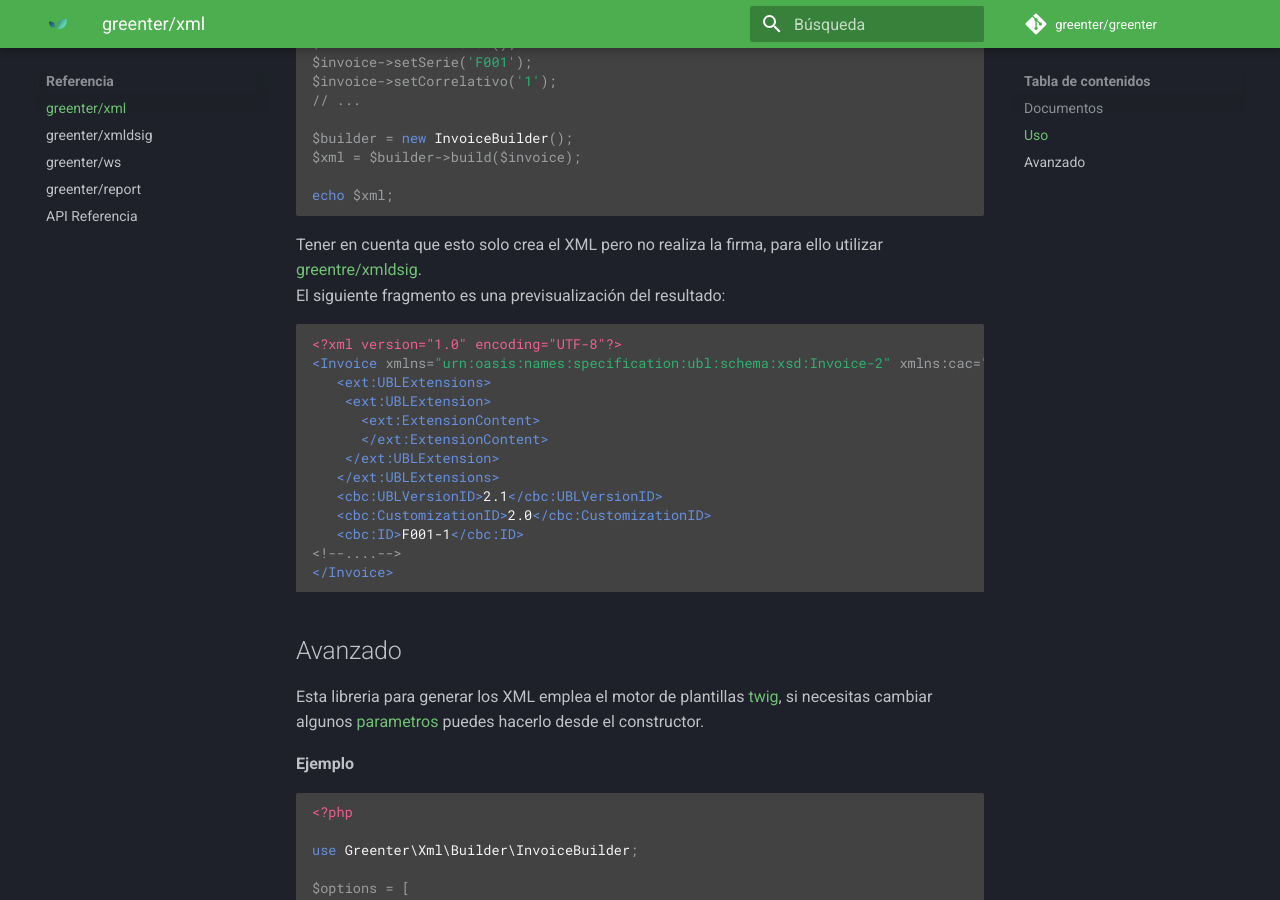
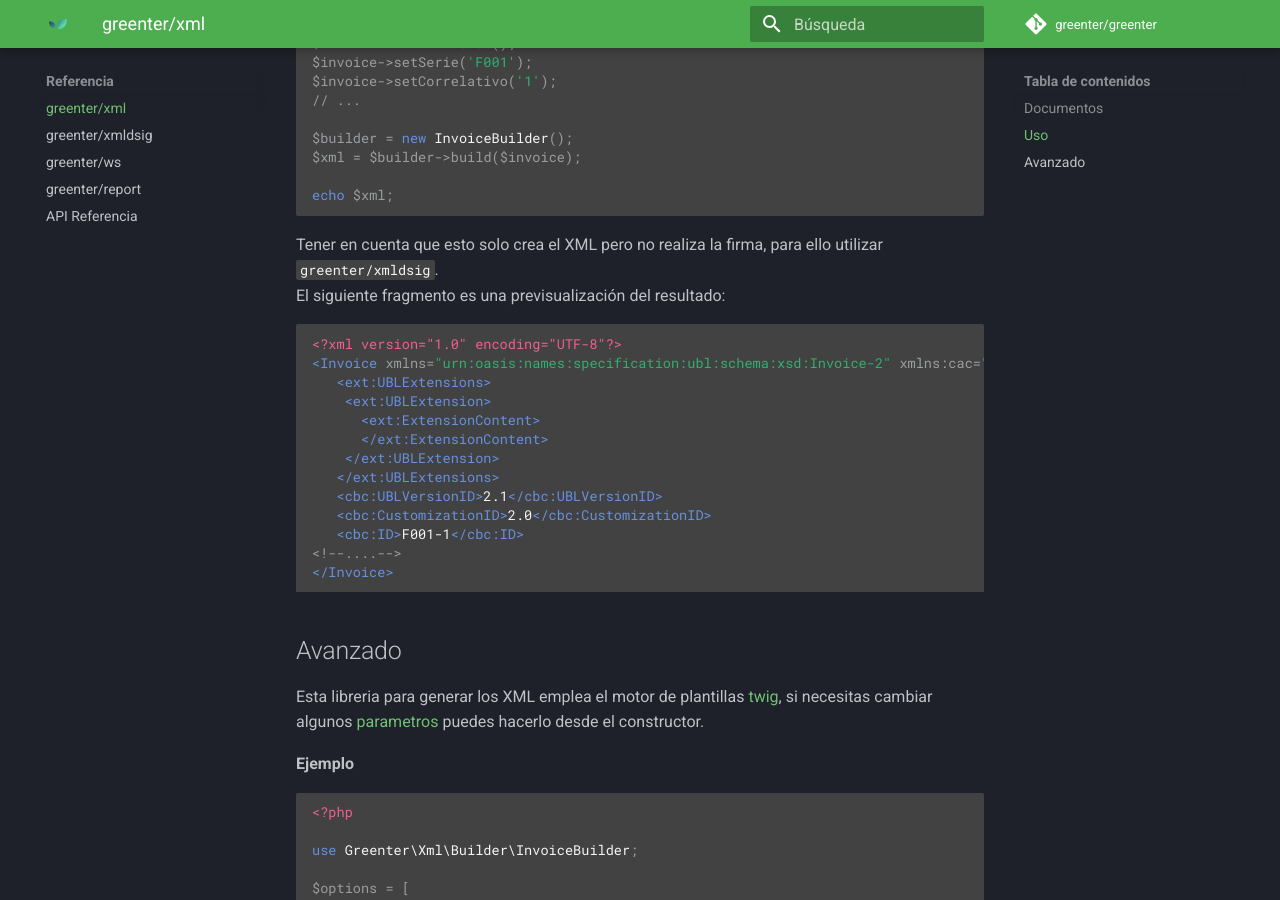
Before and after one commit to thegreenter/docs, an MkDocs documentation site: the page built from docs/packages/xml.md, in a window 1280 px wide and 900 px high, scrolled down 1305 px. Built offline with MkDocs 1.6.1 and Material for MkDocs 9.7.7, drawn with Linux system fonts in a browser that asks for light colours.

Commit message:
Fix xmldsig package

````diff
--- a/docs/packages/xml.md
+++ b/docs/packages/xml.md
@@ -44,7 +44,7 @@ $xml = $builder->build($invoice);
 echo $xml;
 ```
 
-Tener en cuenta que esto solo crea el XML pero no realiza la firma, para ello utilizar [greentre/xmldsig](sign).
+Tener en cuenta que esto solo crea el XML pero no realiza la firma, para ello utilizar `greenter/xmldsig`.
 El siguiente fragmento es una previsualización del resultado:
 
 ```xml
````
